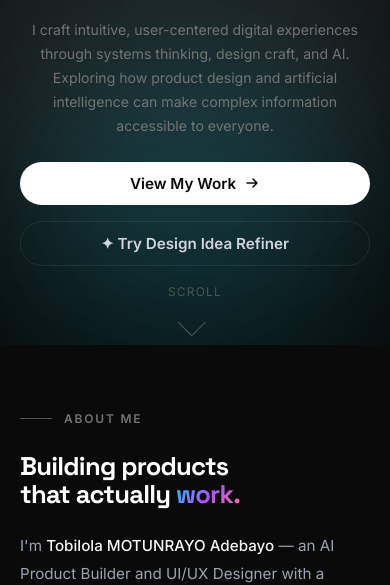
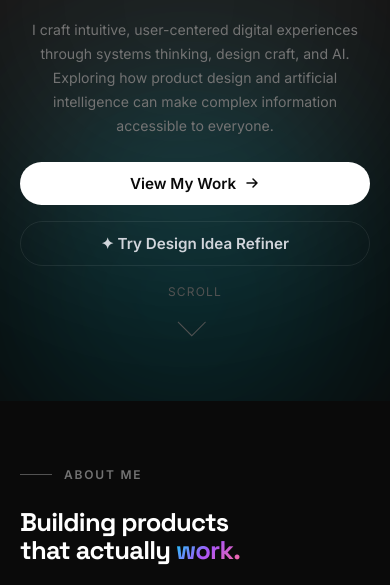
Before and after one commit to Tobilolade/Portfolio, a website built with Vite: page index.html in a window 390 px wide. Shown: the part 190-775 px from the top of the page. Built offline with nearby package versions, Linux system fonts and the light colour scheme.

Commit message:
Add 56px hero bottom padding on mobile

```diff
--- a/src/style.css
+++ b/src/style.css
@@ -1530,7 +1530,7 @@ a { color: inherit; text-decoration: none; }
 @media (max-width: 640px) {
   .nav-links, .nav-cta { display: none; }
   .nav-hamburger { display: flex; }
-  #hero { min-height: auto; padding-top: calc(var(--nav-h) + 0.5rem); padding-bottom: 0; justify-content: flex-start; }
+  #hero { min-height: auto; padding-top: calc(var(--nav-h) + 0.5rem); padding-bottom: 3.5rem; justify-content: flex-start; }
   #about { padding-top: 3.5rem; }
   .hero-scroll-indicator { margin-top: 1rem; padding-bottom: 1rem; }
   .projects-grid { grid-template-columns: 1fr; }
```
